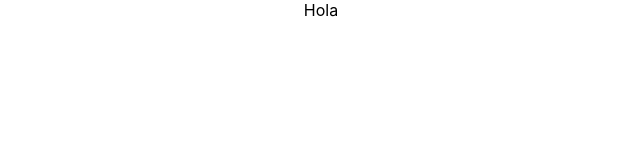
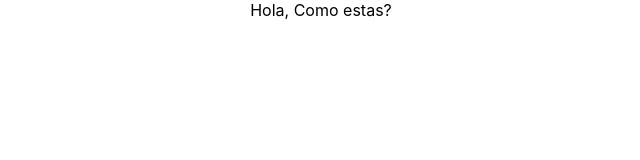
Before and after one commit to ErSwn/ErSwn.github.io, a React (Create React App) app: page / in a window 1280 px wide. Shown: the top 160 px of the page, without its empty margins (319-959 px from the left). Built offline with nearby package versions, Linux system fonts and the light colour scheme.

Commit message:
Application build test

```diff
--- a/src/App.js
+++ b/src/App.js
@@ -4,7 +4,7 @@ import './App.css';
 function App() {
   return (
     <div className="App">
-      Hola
+      Hola, Como estas?
     </div>
   );
 }
```
Also changed, not shown: 7 other files (tests, documents, lock files or other folders).
